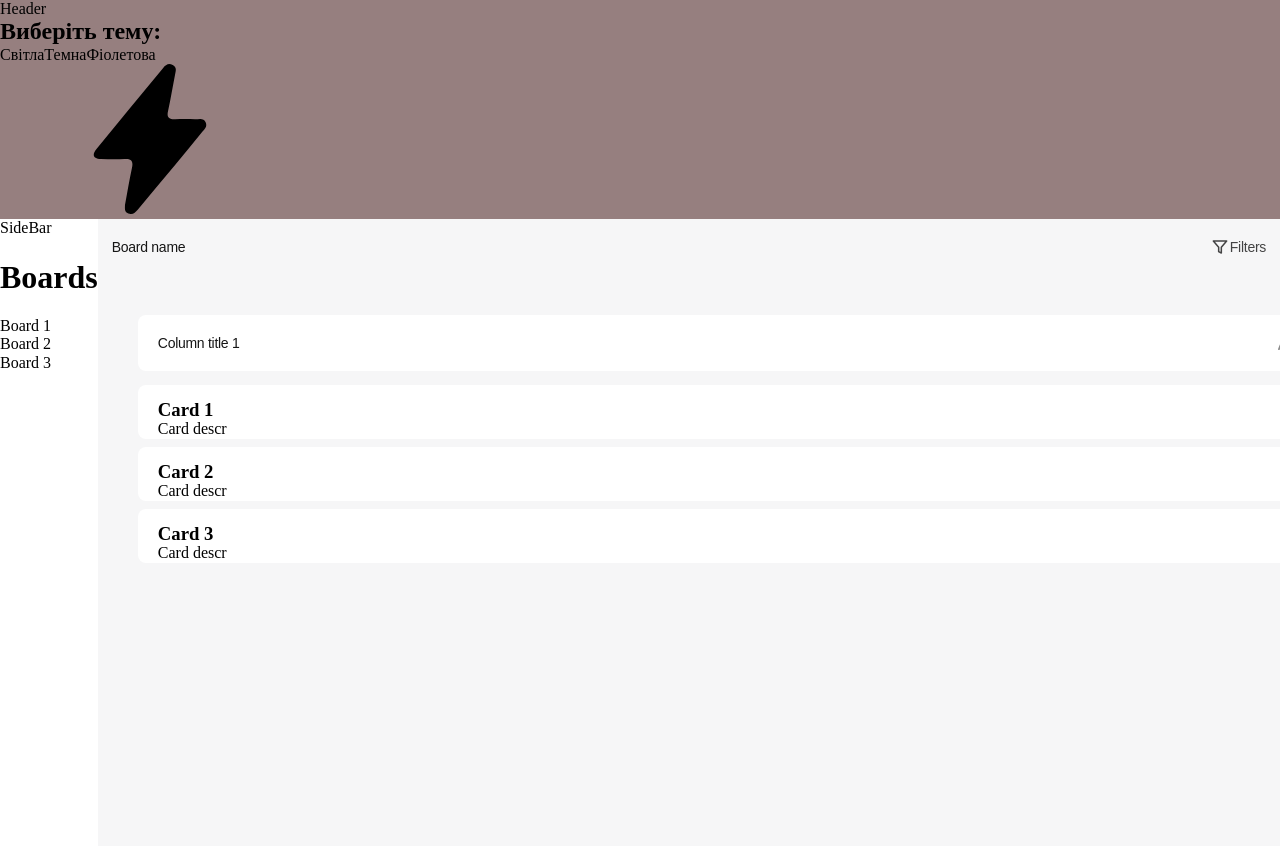
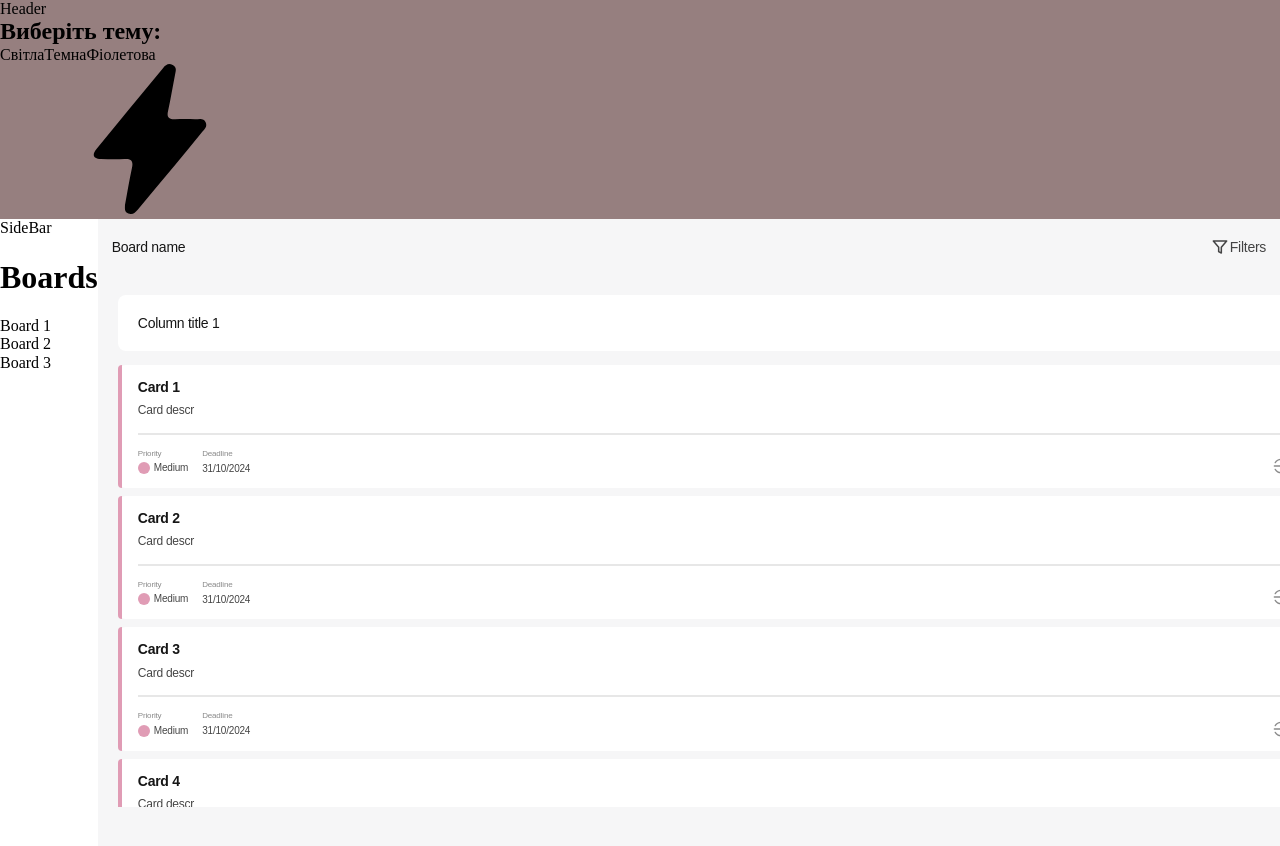
Before and after one commit to d1zzyroma/front-end, a React (Vite) app: page /home in a window 1280 px wide. Shown: the top 846 px of the page. Built offline with nearby package versions, Linux system fonts and the light colour scheme; a web font is replaced by a local one.

Commit message:
cards added

```diff
--- a/src/components/MainDashBoard/MainDashBoard.jsx
+++ b/src/components/MainDashBoard/MainDashBoard.jsx
@@ -9,6 +9,9 @@ const MainDashBoard = ({ boardId }) => {
         { cardTitle: "Card 1", cardDescr: "Card descr" },
         { cardTitle: "Card 2", cardDescr: "Card descr" },
         { cardTitle: "Card 3", cardDescr: "Card descr" },
+        { cardTitle: "Card 4", cardDescr: "Card descr" },
+        { cardTitle: "Card 5", cardDescr: "Card descr" },
+        { cardTitle: "Card 6", cardDescr: "Card descr" },
       ],
     },
     {
@@ -21,9 +24,6 @@ const MainDashBoard = ({ boardId }) => {
         { cardTitle: "Card 1", cardDescr: "Card descr" },
         { cardTitle: "Card 2", cardDescr: "Card descr" },
         { cardTitle: "Card 3", cardDescr: "Card descr" },
-        { cardTitle: "Card 4", cardDescr: "Card descr" },
-        { cardTitle: "Card 5", cardDescr: "Card descr" },
-        { cardTitle: "Card 6", cardDescr: "Card descr" },
       ],
     },
   ];
@@ -45,8 +45,33 @@ const MainDashBoard = ({ boardId }) => {
             <div className={s.cardList}>
               {column.cards.map((card, cardIndex) => (
                 <div key={cardIndex} className={s.card}>
+                  <div className={s.cardStatusSpanWrapper}></div>
                   <h3 className={s.cardTitle}>{card.cardTitle}</h3>
                   <p className={s.cardDescr}>{card.cardDescr}</p>
+                  <div className={s.cardDivider}></div>
+                  <div className={s.cardEditsInfo}>
+                    <div className={s.cardInfo}>
+                      <div className={s.priority}>
+                        <p className={s.priorityTitle}>Priority</p>
+                        <div className={s.priorityValueWrapper}>
+                          <div className={s.priorityCircle}></div>
+                          <p className={s.priorityValue}>Medium</p>
+                        </div>
+                      </div>
+                      <div className={s.cardDeadline}>
+                        <p className={s.deadline}>Deadline</p>
+                        <p className={s.deadlineDate}>31/10/2024</p>
+                      </div>
+                    </div>
+                    <div className={s.cardIcons}>
+                      <SvgIcon
+                        id="icon-arrow-circle-broken-right"
+                        className={s.columnIcons}
+                      />
+                      <SvgIcon id="icon-pencil" className={s.columnIcons} />
+                      <SvgIcon id="icon-trash" className={s.columnIcons} />
+                    </div>
+                  </div>
                 </div>
               ))}
             </div>
--- a/src/components/MainDashBoard/MainDashBoard.module.css
+++ b/src/components/MainDashBoard/MainDashBoard.module.css
@@ -2,35 +2,45 @@
   display: flex;
   overflow-x: auto;
   height: 64vh;
+  overflow-y: hidden;
   /*  */
   scroll-behavior: smooth;
 }
 
 .columnWrapper {
-  flex: 0 0 100vw; /* Займає всю ширину екрану */
+  flex: 0 0 100vw;
   height: 64vh;
   overflow-y: auto;
   border-right: 1px solid #ccc;
   box-sizing: border-box;
-  padding: 20px;
 }
 
-/* Кастомний скрол для WebKit */
-.boardContainer::-webkit-scrollbar,
+.boardContainer::-webkit-scrollbar {
+  height: 12px;
+  width: 8px;
+}
 .columnWrapper::-webkit-scrollbar {
-  width: 8px; /* Ширина вертикального скролу */
-  height: 8px; /* Висота горизонтального скролу */
+  width: 8px;
+  height: 8px;
 }
 
 .boardContainer::-webkit-scrollbar-thumb,
 .columnWrapper::-webkit-scrollbar-thumb {
-  background-color: grey; /* Колір бігунка */
-  border-radius: 4px;
+  /*  */
+  background-color: #e8e8e8;
+  border-radius: 12px;
 }
 
 .boardContainer::-webkit-scrollbar-track,
 .columnWrapper::-webkit-scrollbar-track {
-  background-color: #f1f1f1; /* Колір фону */
+  background-color: var(--background-default);
+  border-radius: 12px;
+  /* margin: 20px; */
+}
+
+.boardContainer::-webkit-scrollbar-corner,
+.columnWrapper::-webkit-scrollbar-corner {
+  background-color: transparent;
 }
 
 .columnNameBox {
@@ -71,9 +81,7 @@
 
 .cardList {
   display: flex;
-  /* flex-wrap: nowrap; */
   flex-direction: column;
-  /* align-items: stretch; */
 }
 
 .card {
@@ -81,14 +89,105 @@
   margin-left: 20px;
   margin-right: 20px;
   border-radius: 8px;
-  padding-left: 20px;
-  padding-top: 14px;
+  padding: 14px 20px;
   /*  */
+  margin-bottom: 8px;
+  position: relative;
+}
+
+.cardStatusSpanWrapper {
+  position: absolute;
+  left: 0;
+  top: 0;
+  border-top-left-radius: 8px;
+  border-bottom-left-radius: 8px;
+  background-color: #e09cb5;
+  width: 4px;
+  height: 100%;
+}
+
+.cardTitle {
+  font-family: "Poppins", sans-serif;
+  font-weight: 600;
+  font-size: 14px;
+  letter-spacing: -0.02em;
+  color: var(--text-primary);
   margin-bottom: 8px;
 }
 
-.cardTitle {
+.cardDescr {
+  font-family: "Poppins", sans-serif;
+  font-weight: 400;
+  font-size: 12px;
+  line-height: 133%;
+  letter-spacing: -0.02em;
+  color: var(--text-secondary);
+  margin-bottom: 14px;
 }
 
-.cardDescr {
+.cardDivider {
+  height: 2px;
+  /*  */
+  background-color: rgba(22, 22, 22, 0.1);
+  margin-bottom: 14px;
 }
+
+.cardEditsInfo {
+  display: flex;
+  justify-content: space-between;
+  align-items: flex-end;
+}
+
+.cardInfo {
+  display: flex;
+  gap: 14px;
+}
+
+.priority,
+.cardDeadline {
+  display: flex;
+  flex-direction: column;
+  gap: 4px;
+  justify-content: space-between;
+}
+
+.priorityTitle,
+.deadline {
+  font-family: "Poppins", sans-serif;
+  font-weight: 400;
+  font-size: 8px;
+  letter-spacing: -0.02em;
+  color: rgba(22, 22, 22, 0.5);
+}
+
+.priorityValue,
+.deadlineDate {
+  font-family: "Poppins", sans-serif;
+  font-weight: 400;
+  font-size: 10px;
+  letter-spacing: -0.02em;
+  color: var(--text-secondary);
+}
+
+.priorityValueWrapper {
+  display: flex;
+  gap: 4px;
+}
+
+.priorityCircle {
+  width: 12px;
+  height: 12px;
+  border-radius: 50%;
+  background-color: #e09cb5;
+}
+
+.cardIcons {
+  display: flex;
+  gap: 8px;
+}
+
+/* .addCardBtn {
+  border-radius: 8px;
+  width: 335px;
+  height: 56px;
+} */
```
